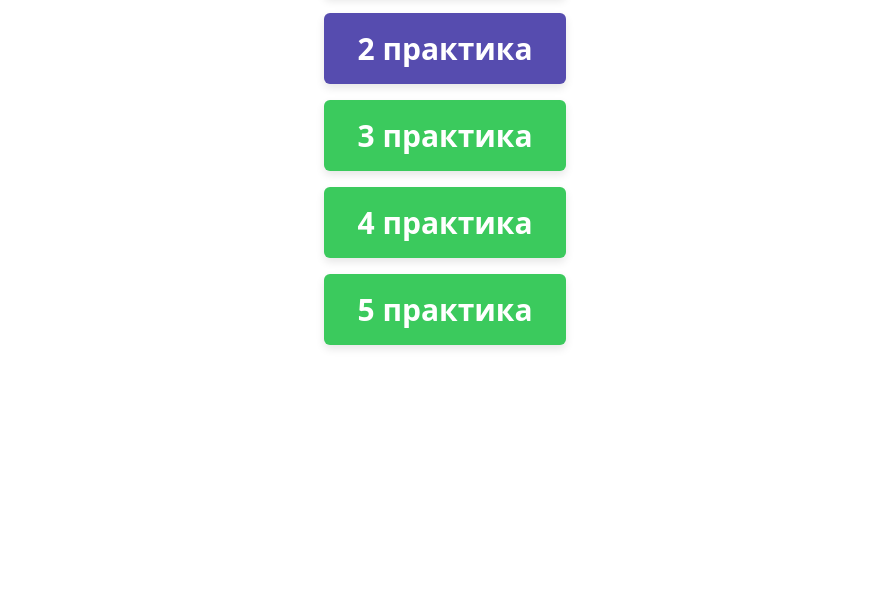
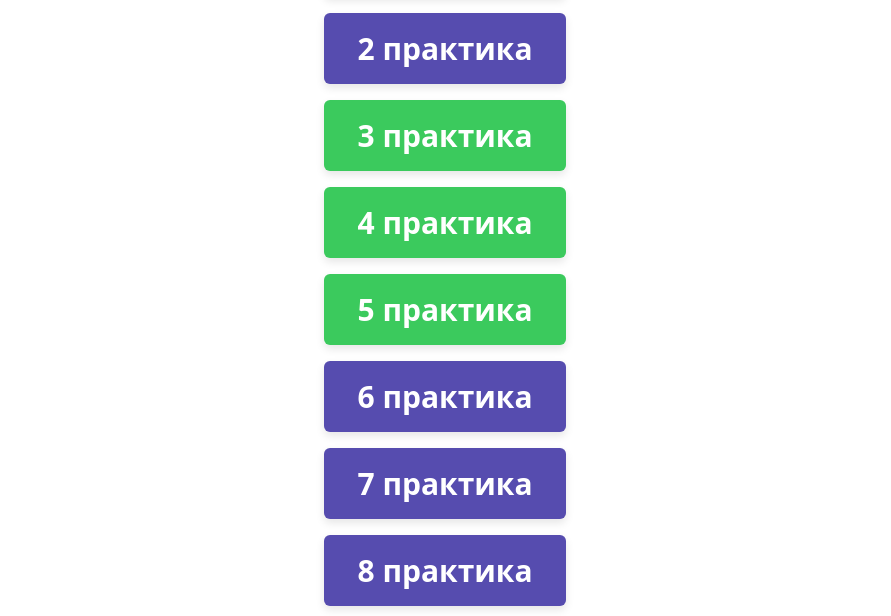
Before and after one commit to krprk/web-programming-labs, a plain HTML site: page index.html in a window 1280 px wide. Shown: the part 184-800 px from the top of the page, without its empty margins (195-1086 px from the left). Drawn offline with nearby package versions, Linux system fonts and the light colour scheme.

Commit message:
Update index.html

```diff
--- a/index.html
+++ b/index.html
@@ -40,5 +40,23 @@
             5 практика
             </button>
         </form>
+
+        <form action="/web-programming-labs/6/6.html" target="_blank">
+            <button class="firstvar btn m-2">
+            6 практика
+            </button>
+        </form>
+
+        <form action="/web-programming-labs/7/7.html" target="_blank">
+            <button class="firstvar btn m-2">
+            7 практика
+            </button>
+        </form>
+
+        <form action="/web-programming-labs/8/8.html" target="_blank">
+            <button class="firstvar btn m-2">
+            8 практика
+            </button>
+        </form>
 </body>
 </html>
```
